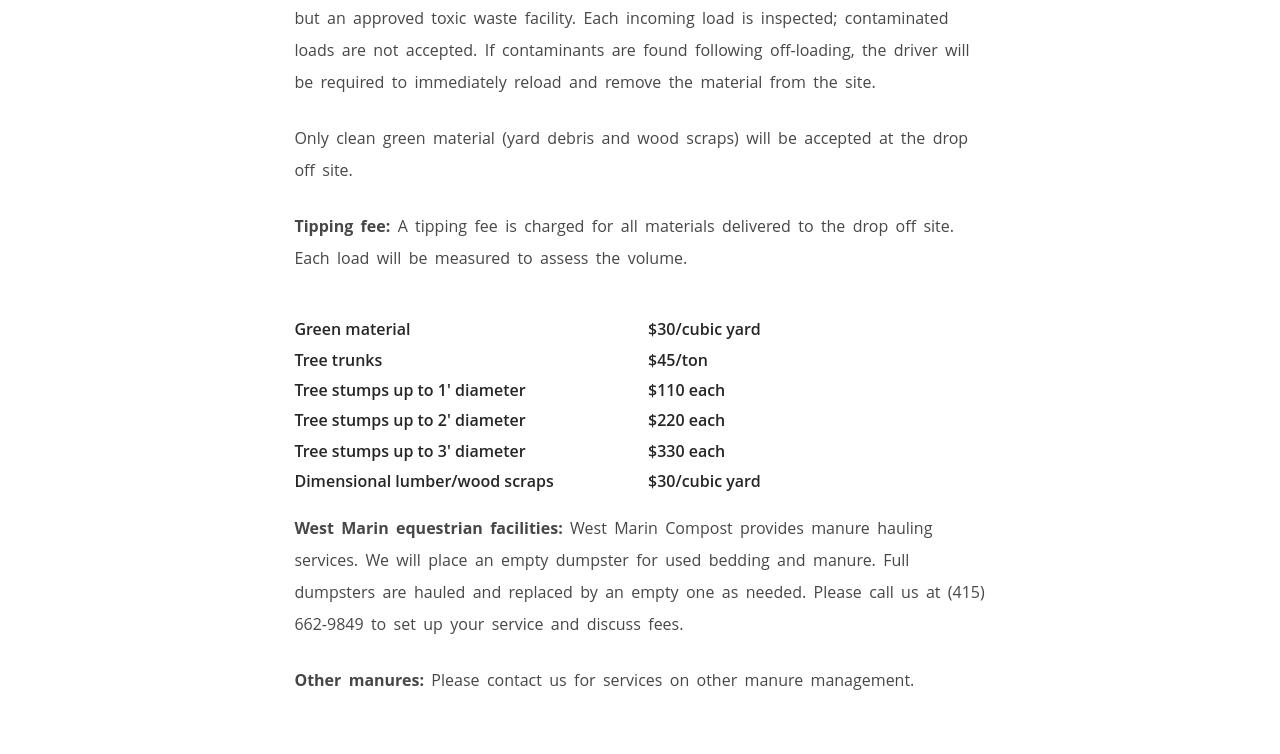
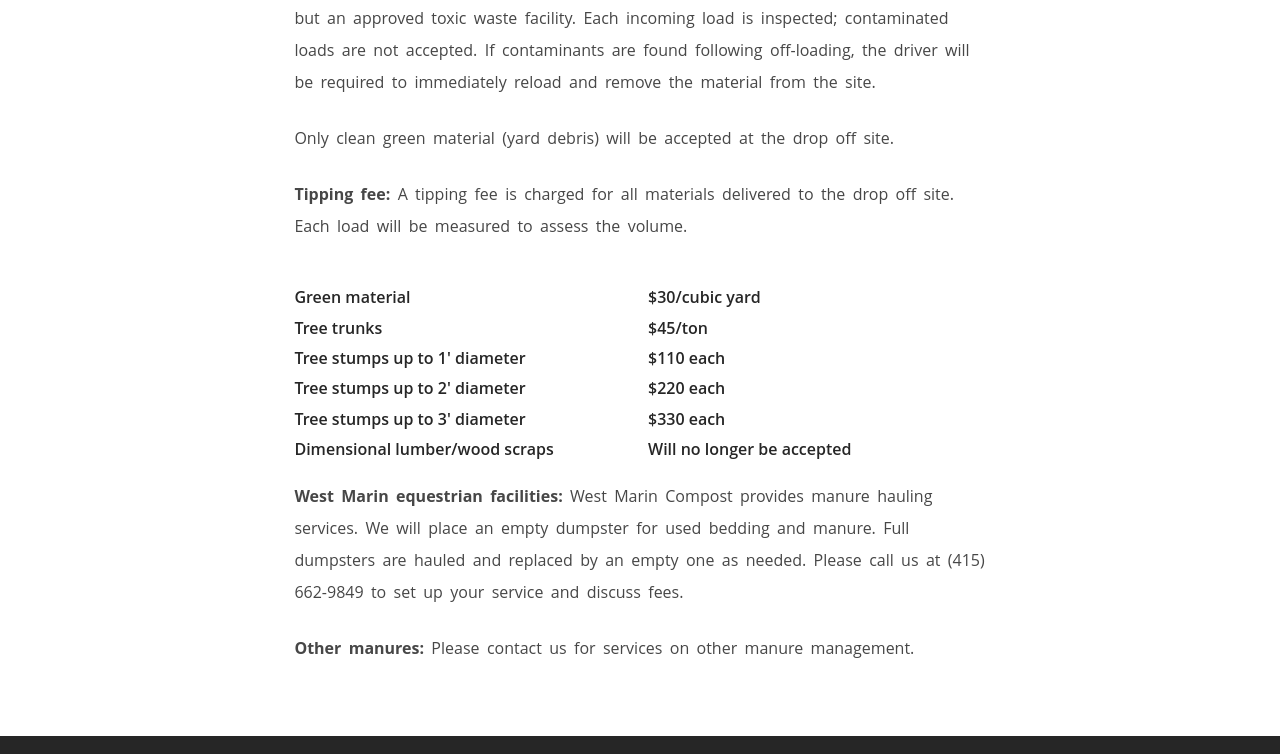
Before and after one commit to xanderbakx/wmc, a Gatsby site: page /drop-off in a window 1280 px wide. Shown: the part 1411-2165 px from the top of the page. Built offline with nearby package versions, Linux system fonts and the light colour scheme; Gatsby itself is replaced by a stand-in of ours.

Commit message:
update: drop-off & products page content updated per client request.

```diff
--- a/src/components/DropOffComponent/DropOffContent.js
+++ b/src/components/DropOffComponent/DropOffContent.js
@@ -56,8 +56,8 @@
             site.
           </p>
           <p className="text">
-            Only clean green material (yard debris and wood scraps) will be
-            accepted at the drop off site.
+            Only clean green material (yard debris) will be accepted at the drop
+            off site.
           </p>
           <p className="text">
             <b>Tipping fee: </b>A tipping fee is charged for all materials
@@ -77,7 +77,7 @@
             <div className="grid-item">Tree stumps up to 3' diameter</div>
             <div className="grid-item">$330 each</div>
             <div className="grid-item">Dimensional lumber/wood scraps</div>
-            <div className="grid-item">$30/cubic yard</div>
+            <div className="grid-item">Will no longer be accepted</div>
           </div>
 
           <p className="text">
```
Also changed, not shown: src/pages/products.js (+4 -4 lines).
